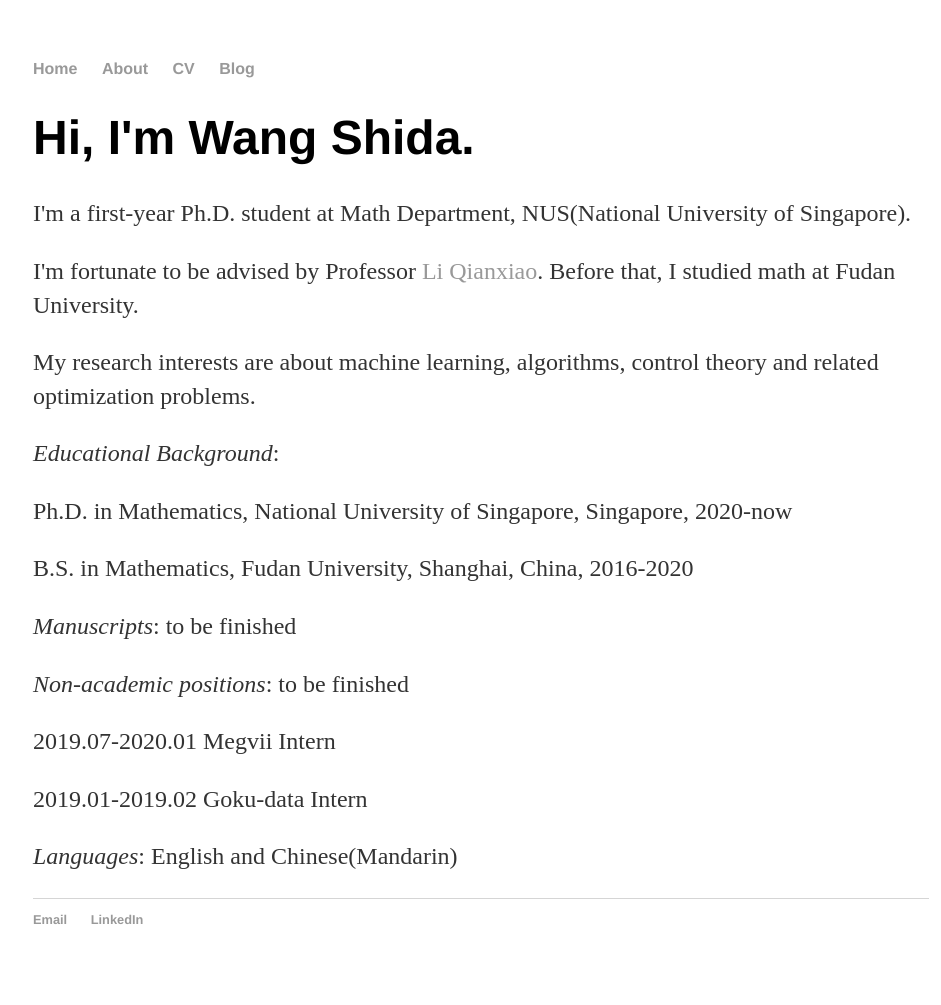
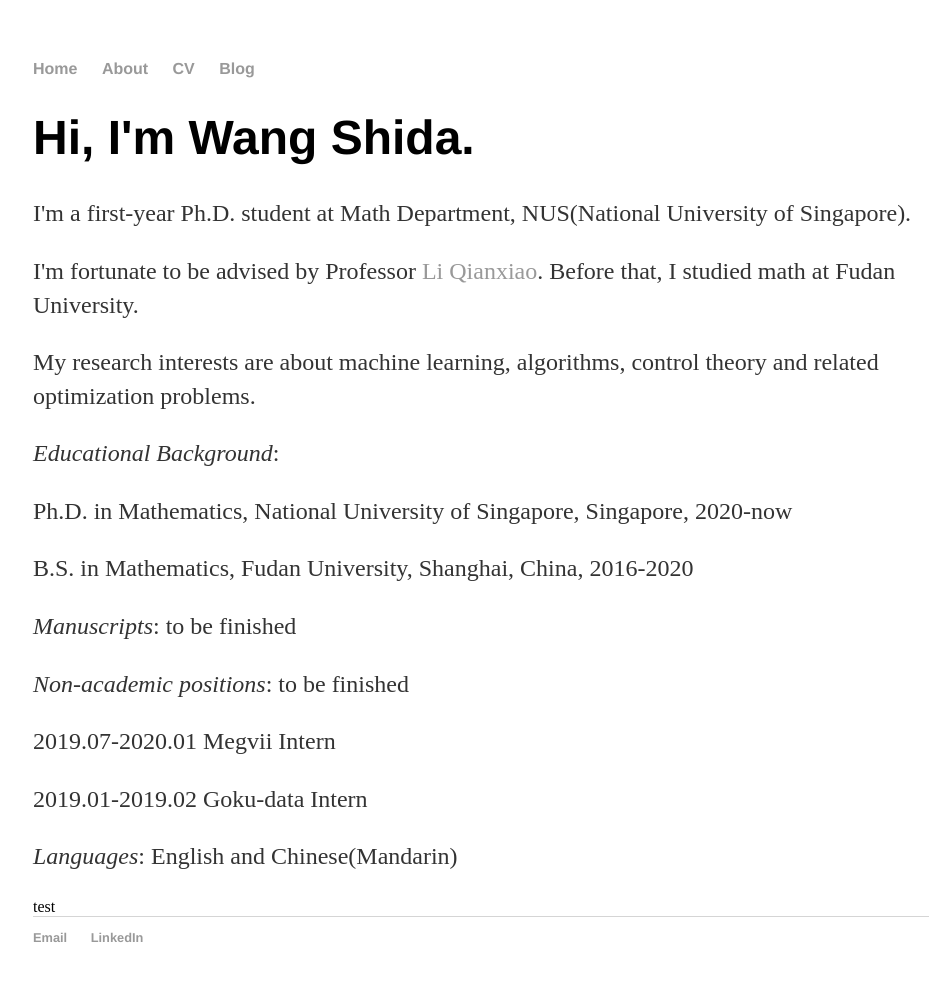
Before and after one commit to radarFudan/radarFudan.github.io, a Jekyll site: the page built from index.html, in a window 1280 px wide. Shown: the whole page, without its empty margins (159-1100 px from the left). Built offline with Jekyll 4.4.1, drawn with Linux system fonts in a browser that asks for light colours.

Commit message:
Update index.html

```diff
--- a/index.html
+++ b/index.html
@@ -22,3 +22,16 @@ title: Wang Shida
 
     <p><em>Languages</em>: English and Chinese(Mandarin)</p>
 </div><!-- /.blurb -->
+
+<article class="post">
+    test
+
+    <header class="post-header">
+        {{ header }}
+    </header>
+
+    <div class="post-content">
+        {{ content }}
+    </div>
+
+  </article>
```
